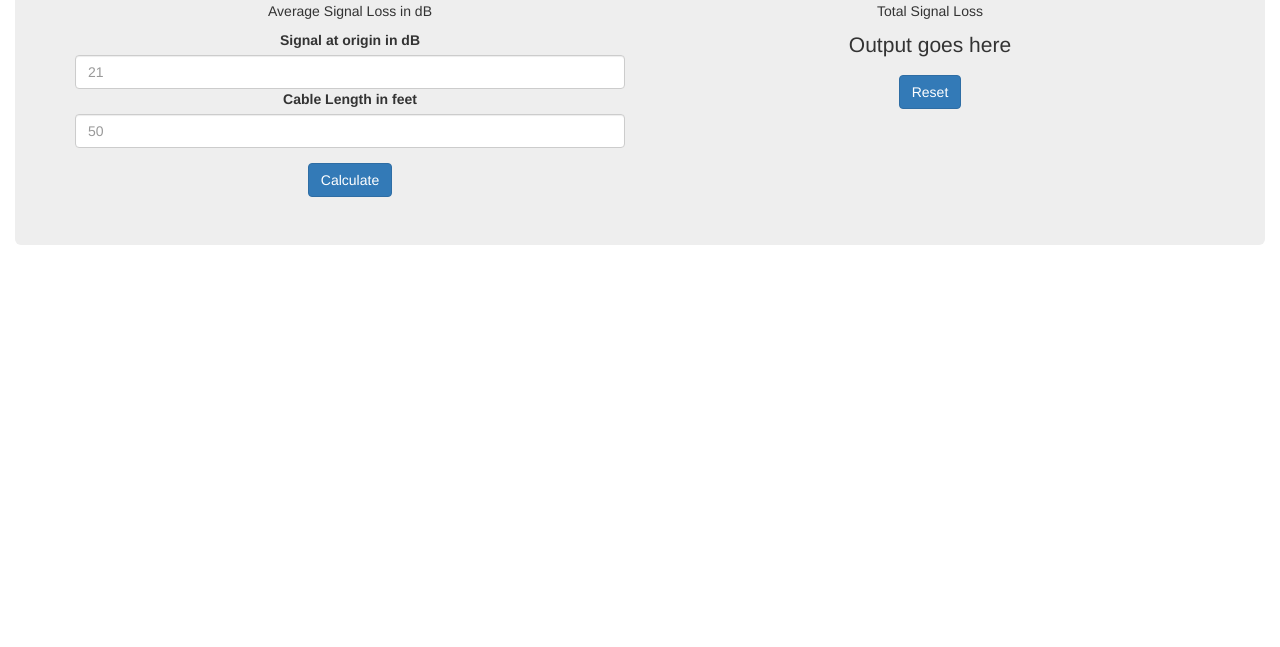
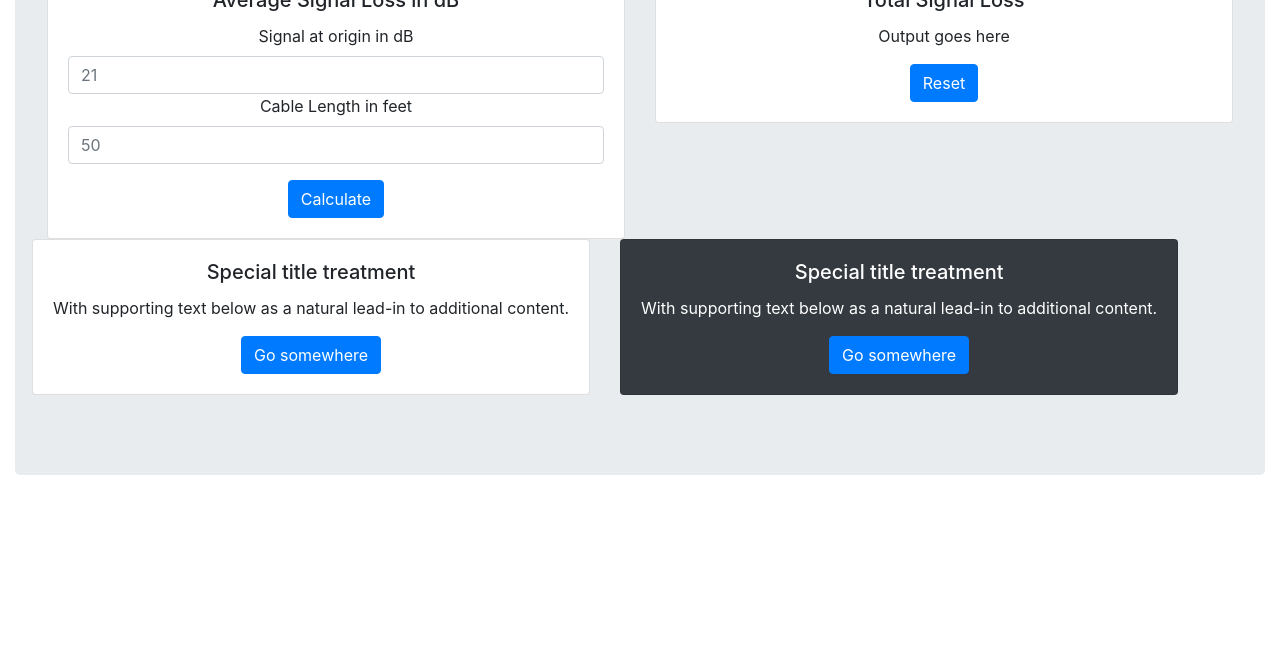
Before and after one commit to Kerpatric/Cablemath, a plain HTML site: page Calculator.html in a window 1280 px wide. Shown: the part 153-800 px from the top of the page. Drawn offline with nearby package versions, Linux system fonts and the light colour scheme.

Commit message:
updated to bootstrap 4.0

```diff
--- a/Calculator.html
+++ b/Calculator.html
@@ -6,8 +6,7 @@
     <meta name="viewport" content="width=device-width, initial-scale=1.0">
     <meta http-equiv="X-UA-Compatible" content="ie=edge">
     <title>Calculator</title>
-    <link rel="stylesheet" href="https://maxcdn.bootstrapcdn.com/bootstrap/3.3.7/css/bootstrap.min.css" integrity="sha384-BVYiiSIFeK1dGmJRAkycuHAHRg32OmUcww7on3RYdg4Va+PmSTsz/K68vbdEjh4u"
-        crossorigin="anonymous">
+    <link rel="stylesheet" href="https://maxcdn.bootstrapcdn.com/bootstrap/4.0.0/css/bootstrap.min.css" integrity="sha384-Gn5384xqQ1aoWXA+058RXPxPg6fy4IWvTNh0E263XmFcJlSAwiGgFAW/dAiS6JXm" crossorigin="anonymous">
     <script src="https://code.jquery.com/jquery-3.3.1.min.js" integrity="sha256-FgpCb/KJQlLNfOu91ta32o/NMZxltwRo8QtmkMRdAu8="
         crossorigin="anonymous"></script>
 </head>
@@ -40,6 +39,27 @@
                         </div>
                     </div>
                 </div>
+                <div class="row">
+                    <div class="col-sm-6">
+                        <div class="card">
+                            <div class="card-body">
+                                <h5 class="card-title">Special title treatment</h5>
+                                <p class="card-text">With supporting text below as a natural lead-in to additional content.</p>
+                                <a href="#" class="btn btn-primary">Go somewhere</a>
+                            </div>
+                        </div>
+                    </div>
+                    <div class="col-sm-6">
+                        <div class="card text-white bg-dark mb-3">
+                            <div class="card-body">
+                                <h5 class="card-title">Special title treatment</h5>
+                                <p class="card-text">With supporting text below as a natural lead-in to additional content.</p>
+                                <a href="#" class="btn btn-primary">Go somewhere</a>
+                            </div>
+                        </div>
+                    </div>
+                </div>
+
             </div>
         </div>
     </div>
```
Also changed, not shown: index.html (+1 -2 lines).
